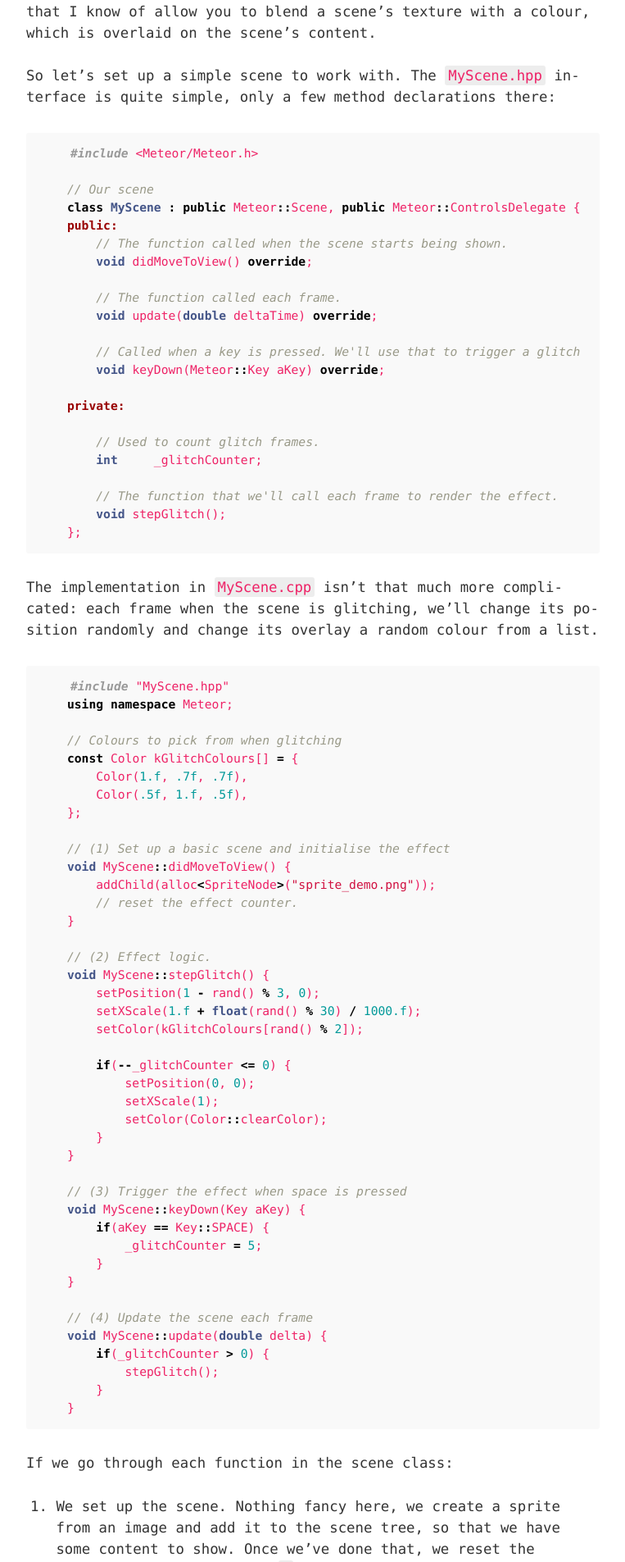
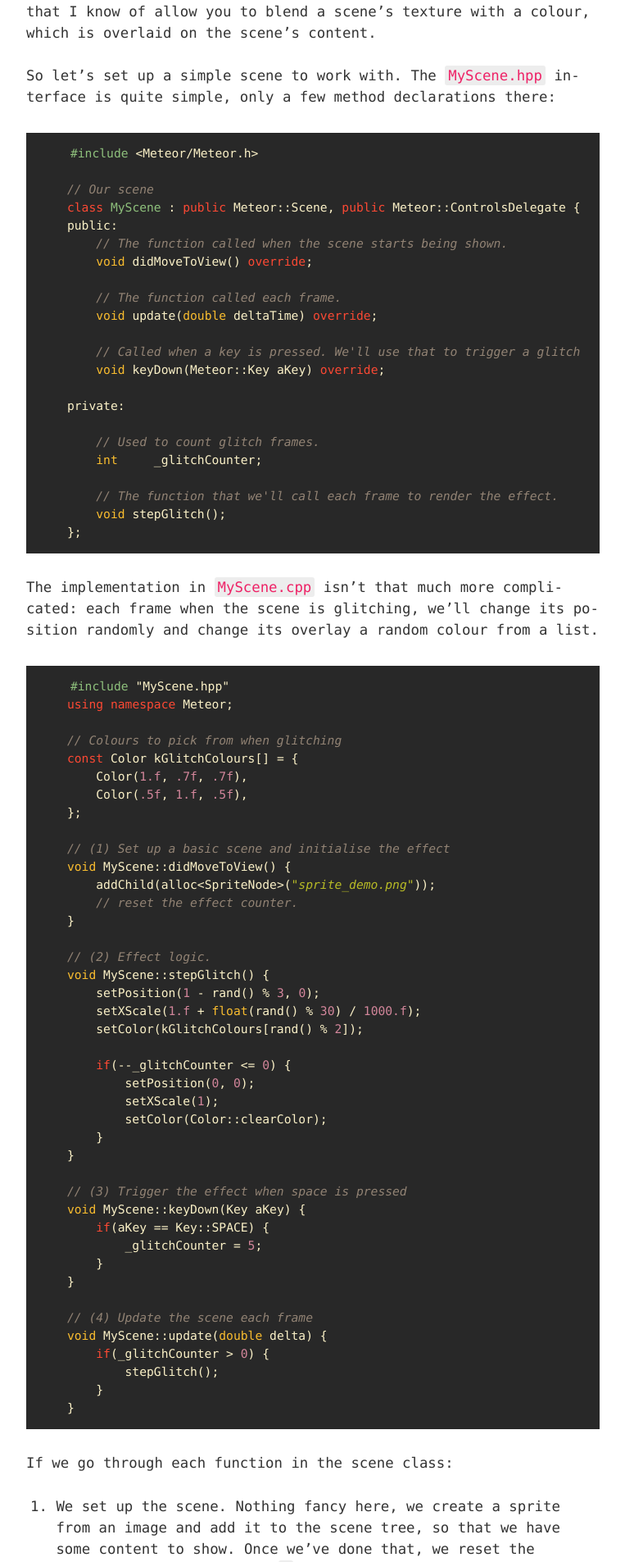
Before and after one commit to amyinorbit/amyinorbit.github.io, a Jekyll site: the page built from _posts/2015-10-10-glitch-effect-without-shaders.md, in a window 1280 px wide. Shown: the part 743-2648 px from the top of the page at 82% size, without its empty margins (258-1021 px from the left). Built offline with Jekyll 4.4.1, drawn with Linux system fonts in a browser that asks for light colours.

Commit message:
Fix syntax highlighting

```diff
--- a/_config.yml
+++ b/_config.yml
@@ -12,11 +12,16 @@ twitter_username: cesarparent
 github_username:  cesarparent
 
 # Build settings
+
 markdown: kramdown
+highlighter: rouge
+
 gems:
   - jekyll-feed
+
 invlude:
   - .htaccess
+
 exclude:
   - vendor/bundle
   - Gemfile
--- a/static/code.css
+++ b/static/code.css
@@ -1,61 +1,84 @@
-.highlight .hll { background-color: #ffffcc }
-.highlight .c { color: #999988; font-style: italic } /* Comment */
-.highlight .err { color: #a61717; background-color: #e3d2d2 } /* Error */
-.highlight .k { color: #000000; font-weight: bold } /* Keyword */
-.highlight .o { color: #000000; font-weight: bold } /* Operator */
-.highlight .cm { color: #999988; font-style: italic } /* Comment.Multiline */
-.highlight .cp { color: #999999; font-weight: bold; font-style: italic } /* Comment.Preproc */
-.highlight .c1 { color: #999988; font-style: italic } /* Comment.Single */
-.highlight .cs { color: #999999; font-weight: bold; font-style: italic } /* Comment.Special */
-.highlight .gd { color: #000000; background-color: #ffdddd } /* Generic.Deleted */
-.highlight .ge { color: #000000; font-style: italic } /* Generic.Emph */
-.highlight .gr { color: #aa0000 } /* Generic.Error */
-.highlight .gh { color: #999999 } /* Generic.Heading */
-.highlight .gi { color: #000000; background-color: #ddffdd } /* Generic.Inserted */
-.highlight .go { color: #888888 } /* Generic.Output */
-.highlight .gp { color: #555555 } /* Generic.Prompt */
-.highlight .gs { font-weight: bold } /* Generic.Strong */
-.highlight .gu { color: #aaaaaa } /* Generic.Subheading */
-.highlight .gt { color: #aa0000 } /* Generic.Traceback */
-.highlight .kc { color: #000000; font-weight: bold } /* Keyword.Constant */
-.highlight .kd { color: #000000; font-weight: bold } /* Keyword.Declaration */
-.highlight .kn { color: #000000; font-weight: bold } /* Keyword.Namespace */
-.highlight .kp { color: #000000; font-weight: bold } /* Keyword.Pseudo */
-.highlight .kr { color: #000000; font-weight: bold } /* Keyword.Reserved */
-.highlight .kt { color: #445588; font-weight: bold } /* Keyword.Type */
-.highlight .m { color: #009999 } /* Literal.Number */
-.highlight .s { color: #d01040 } /* Literal.String */
-.highlight .na { color: #008080 } /* Name.Attribute */
-.highlight .nb { color: #0086B3 } /* Name.Builtin */
-.highlight .nc { color: #445588; font-weight: bold } /* Name.Class */
-.highlight .no { color: #008080 } /* Name.Constant */
-.highlight .nd { color: #3c5d5d; font-weight: bold } /* Name.Decorator */
-.highlight .ni { color: #800080 } /* Name.Entity */
-.highlight .ne { color: #990000; font-weight: bold } /* Name.Exception */
-.highlight .nf { color: #990000; font-weight: bold } /* Name.Function */
-.highlight .nl { color: #990000; font-weight: bold } /* Name.Label */
-.highlight .nn { color: #555555 } /* Name.Namespace */
-.highlight .nt { color: #000080 } /* Name.Tag */
-.highlight .nv { color: #008080 } /* Name.Variable */
-.highlight .ow { color: #000000; font-weight: bold } /* Operator.Word */
-.highlight .w { color: #bbbbbb } /* Text.Whitespace */
-.highlight .mf { color: #009999 } /* Literal.Number.Float */
-.highlight .mh { color: #009999 } /* Literal.Number.Hex */
-.highlight .mi { color: #009999 } /* Literal.Number.Integer */
-.highlight .mo { color: #009999 } /* Literal.Number.Oct */
-.highlight .sb { color: #d01040 } /* Literal.String.Backtick */
-.highlight .sc { color: #d01040 } /* Literal.String.Char */
-.highlight .sd { color: #d01040 } /* Literal.String.Doc */
-.highlight .s2 { color: #d01040 } /* Literal.String.Double */
-.highlight .se { color: #d01040 } /* Literal.String.Escape */
-.highlight .sh { color: #d01040 } /* Literal.String.Heredoc */
-.highlight .si { color: #d01040 } /* Literal.String.Interpol */
-.highlight .sx { color: #d01040 } /* Literal.String.Other */
-.highlight .sr { color: #009926 } /* Literal.String.Regex */
-.highlight .s1 { color: #d01040 } /* Literal.String.Single */
-.highlight .ss { color: #990073 } /* Literal.String.Symbol */
-.highlight .bp { color: #999999 } /* Name.Builtin.Pseudo */
-.highlight .vc { color: #008080 } /* Name.Variable.Class */
-.highlight .vg { color: #008080 } /* Name.Variable.Global */
-.highlight .vi { color: #008080 } /* Name.Variable.Instance */
-.highlight .il { color: #009999 } /* Literal.Number.Integer.Long */
+.highlight table td { padding: 5px; }
+.highlight table pre { margin: 0; }
+.highlight, .highlight .w {
+  color: #fbf1c7;
+  background-color: #282828;
+}
+.highlight .err {
+  color: #fb4934;
+  background-color: #282828;
+  font-weight: bold;
+}
+.highlight .c, .highlight .cd, .highlight .cm, .highlight .c1, .highlight .cs {
+  color: #928374;
+  font-style: italic;
+}
+.highlight .cp {
+  color: #8ec07c;
+}
+.highlight .nt {
+  color: #fb4934;
+}
+.highlight .o, .highlight .ow {
+  color: #fbf1c7;
+}
+.highlight .p, .highlight .pi {
+  color: #fbf1c7;
+}
+.highlight .gi {
+  color: #b8bb26;
+  background-color: #282828;
+}
+.highlight .gd {
+  color: #fb4934;
+  background-color: #282828;
+}
+.highlight .gh {
+  color: #b8bb26;
+  font-weight: bold;
+}
+.highlight .k, .highlight .kn, .highlight .kp, .highlight .kr, .highlight .kv {
+  color: #fb4934;
+}
+.highlight .kc {
+  color: #d3869b;
+}
+.highlight .kt {
+  color: #fabd2f;
+}
+.highlight .kd {
+  color: #fe8019;
+}
+.highlight .s, .highlight .sb, .highlight .sc, .highlight .sd, .highlight .s2, .highlight .sh, .highlight .sx, .highlight .s1 {
+  color: #b8bb26;
+  font-style: italic;
+}
+.highlight .si {
+  color: #b8bb26;
+  font-style: italic;
+}
+.highlight .sr {
+  color: #b8bb26;
+  font-style: italic;
+}
+.highlight .se {
+  color: #fe8019;
+}
+.highlight .nn {
+  color: #8ec07c;
+}
+.highlight .nc {
+  color: #8ec07c;
+}
+.highlight .no {
+  color: #d3869b;
+}
+.highlight .na {
+  color: #b8bb26;
+}
+.highlight .m, .highlight .mf, .highlight .mh, .highlight .mi, .highlight .il, .highlight .mo, .highlight .mb, .highlight .mx {
+  color: #d3869b;
+}
+.highlight .ss {
+  color: #83a598;
+}
--- a/static/style.css
+++ b/static/style.css
@@ -241,11 +241,14 @@ img.left, img.right {
 
 code {
     font-family: "Menlo", "Consolas", monospace;
-    background: #ededed;
     font-weight: normal;
     border-radius: 3px;
     padding: 2px 4px;
+}
+
+p code {
     color: #e26;
+    background: #ededed;
 }
 
 pre {
@@ -257,11 +260,6 @@ pre {
     overflow: auto;
     padding: 1em;
     margin: 2em auto;
-    background: #f9f9f9;
-}
-
-pre code {
-	background: transparent;
 }
 
 /* tables */
```
Also changed, not shown: _posts/2016-02-04-protocols-cpp.md (+1 -2 lines), Gemfile.lock.
